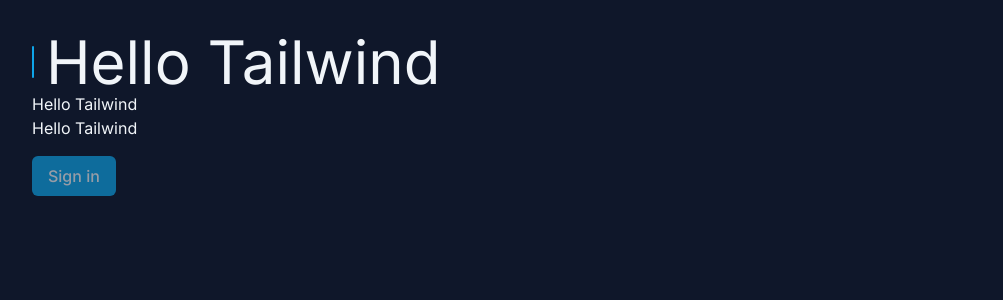
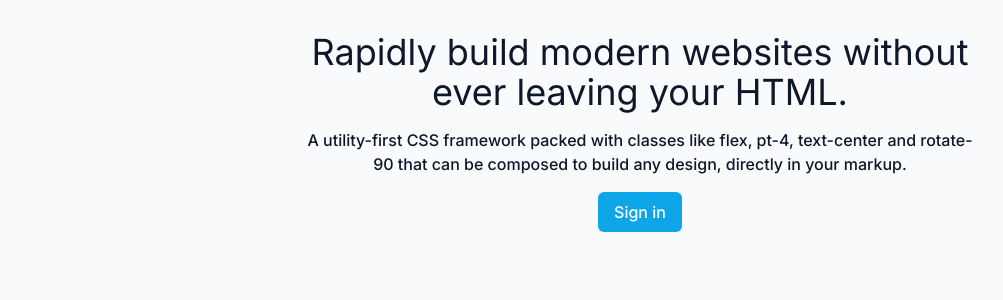
Before and after one commit to viniciusferreira7/tailwind-next, a Next.js app: page / in a window 1280 px wide. Shown: the top 300 px of the page, without its empty margins (0-1003 px from the left). Built offline with nearby package versions, Linux system fonts and the light colour scheme.

Commit message:
feat: Dark Mode in Tailwind

```diff
--- a/src/app/page.tsx
+++ b/src/app/page.tsx
@@ -1,17 +1,19 @@
 export default function Home() {
   return (
-    <div className="p-8 bg-slate-900 text-slate-100 h-screen">
-      <h1 className="flex items-center gap-3 text-bold text-3xl sm:text-5xl lg:text-6xl before:w-0.5 before:h-8 before:bg-sky-500 before:block before:rounded-sm">
-        Hello Tailwind
-      </h1>
-      <h2>Hello Tailwind</h2>
-      <p>Hello Tailwind</p>
-      <button
-        disabled
-        className="bg-sky-500 px-4 py-2 rounded-md font-medium mt-4 enabled:hover:bg-sky-600 disabled:opacity-60 disabled:cursor-not-allowed"
-      >
-        Sign in
-      </button>
+    <div className="flex flex-col items-center text-center p-8 bg-slate-50 text-slate-900 dark:bg-slate-900 dark:text-slate-100 h-screen">
+      <div className="max-w-2xl">
+        <h1 className="flex items-center gap-3 text-bold text-3xl sm:text-4xl">
+          Rapidly build modern websites without ever leaving your HTML.{' '}
+        </h1>
+        <p className="mt-4 font-medium dark:text-slate-400">
+          A utility-first CSS framework packed with classes like flex, pt-4,
+          text-center and rotate-90 that can be composed to build any design,
+          directly in your markup.
+        </p>
+        <button className="bg-sky-500 dark:bg-sky-400 dark:text-sky-950 text-white px-4 py-2 rounded-md font-medium mt-4 enabled:hover:bg-sky-600 disabled:opacity-60 disabled:cursor-not-allowed">
+          Sign in
+        </button>
+      </div>
     </div>
   )
 }
```
